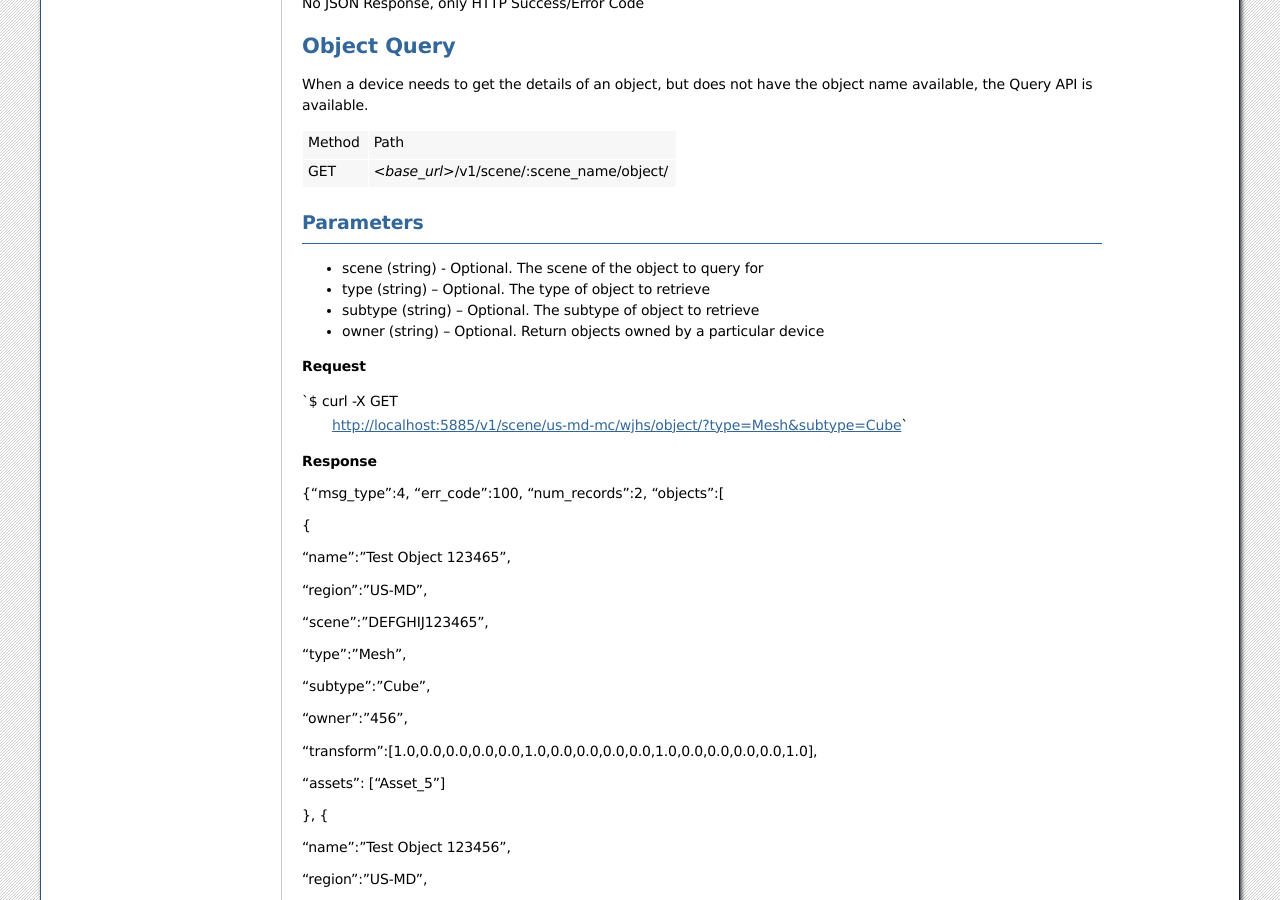
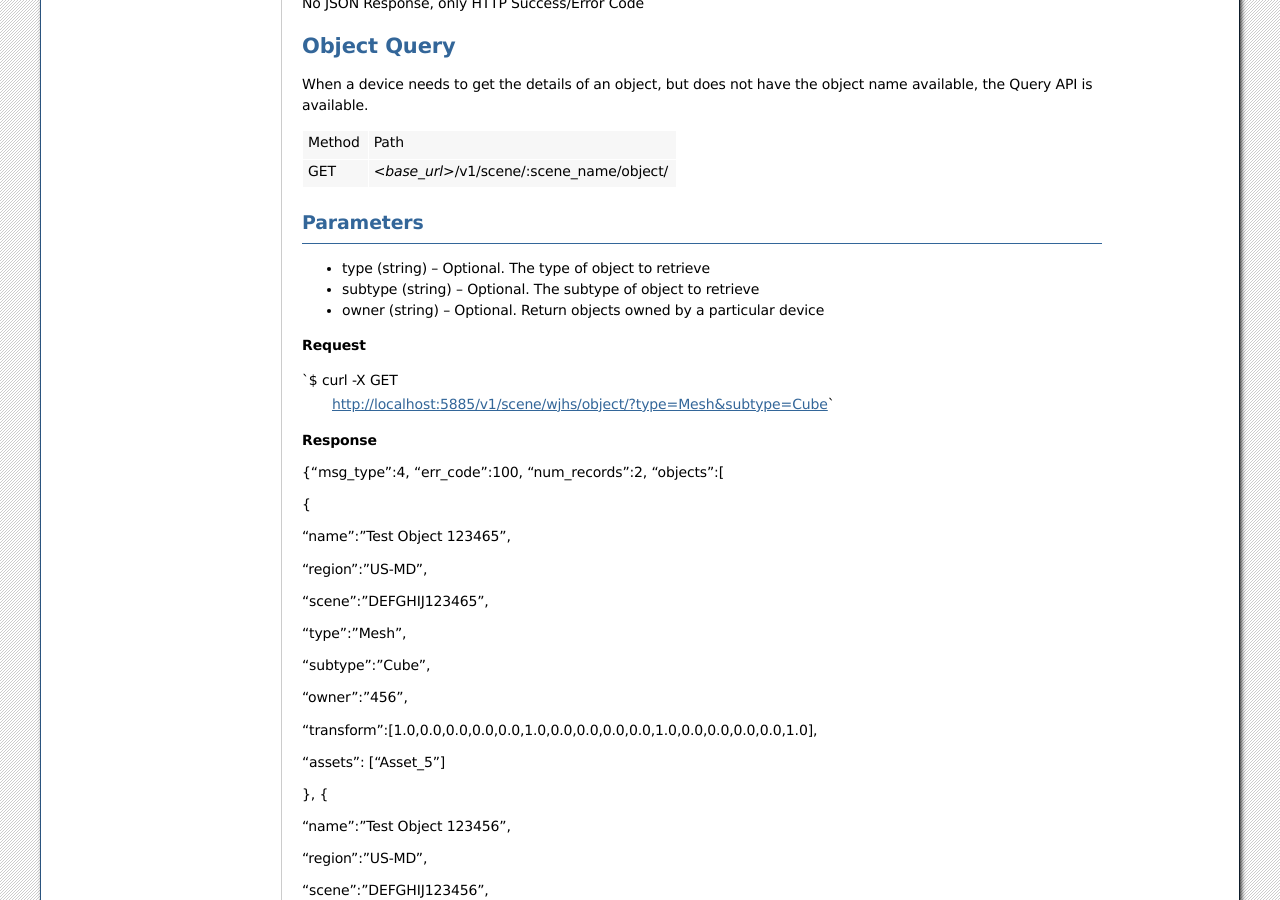
Before and after one commit to AO-StreetArt/Aesel, a Sphinx documentation site: the page built from docs/pages/Object_API.rst, in a window 1280 px wide and 900 px high, scrolled down 1772 px. Built offline with Sphinx 7.4.7, drawn with Linux system fonts in a browser that asks for light colours; some of the changed lines change nothing that is shown.

Commit message:
Issue #7 - Object query takes scene from URL not parameter

```diff
--- a/docs/pages/Object_API.rst
+++ b/docs/pages/Object_API.rst
@@ -84,7 +84,6 @@ the object name available, the Query API is available.
 Parameters
 ^^^^^^^^^^
 
--  scene (string) - Optional. The scene of the object to query for
 -  type (string) – Optional. The type of object to retrieve
 -  subtype (string) – Optional. The subtype of object to retrieve
 -  owner (string) – Optional. Return objects owned by a particular
--- a/docs/pages/_examples/object_query.rst
+++ b/docs/pages/_examples/object_query.rst
@@ -1,7 +1,7 @@
 **Request**
 
 \`$ curl -X GET
- http://localhost:5885/v1/scene/us-md-mc/wjhs/object/?type=Mesh&subtype=Cube\`
+ http://localhost:5885/v1/scene/wjhs/object/?type=Mesh&subtype=Cube\`
 
 **Response**
 
```
